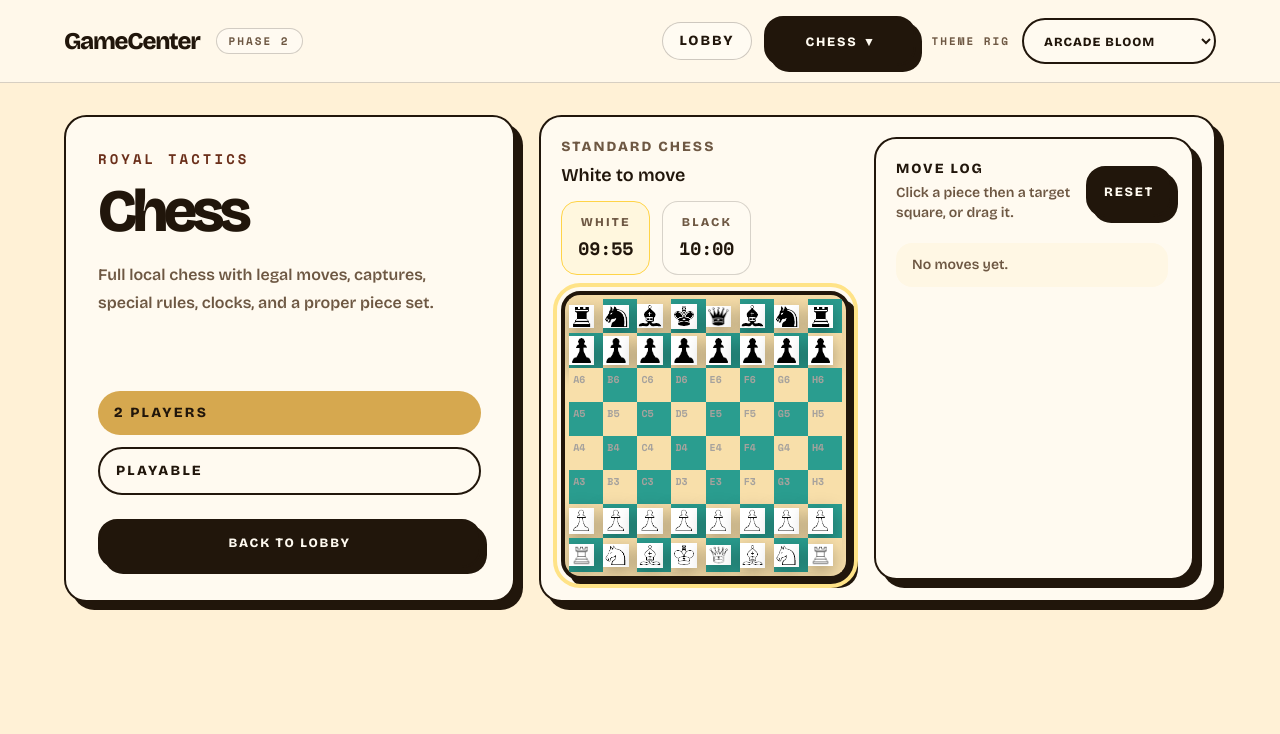
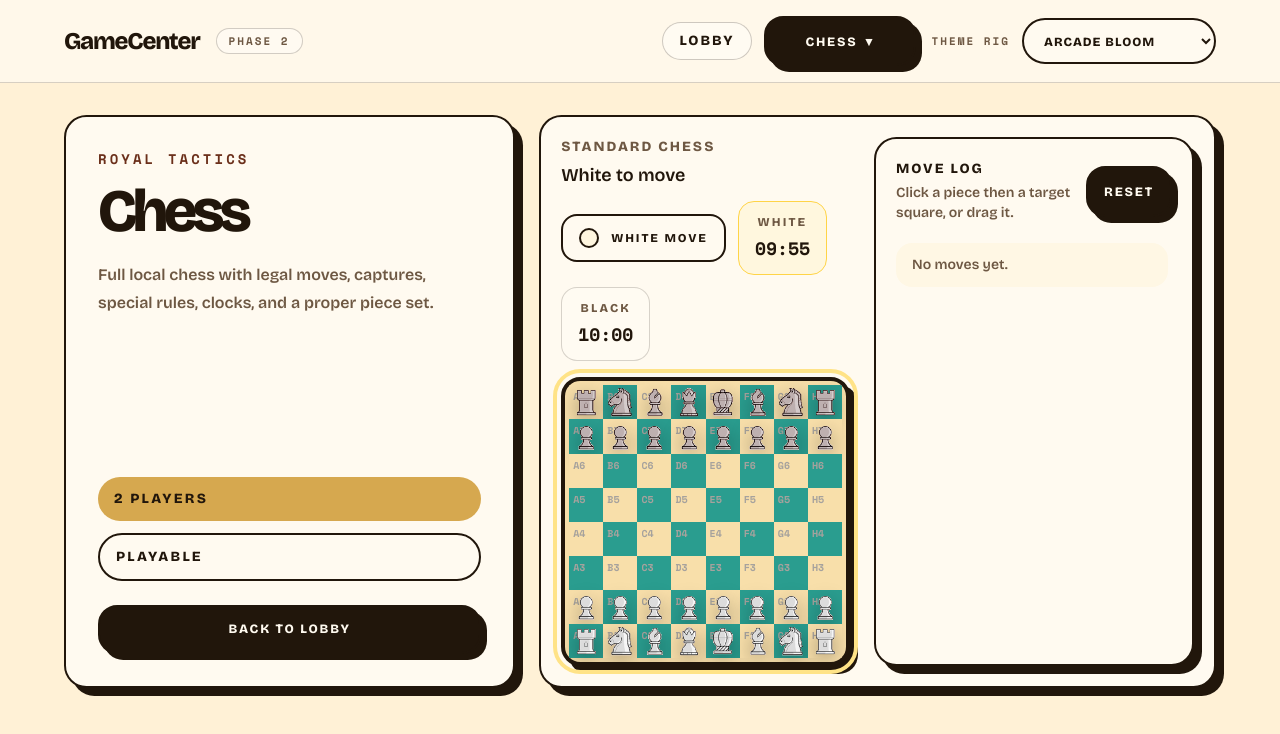
Before and after one commit to tychesama/game-center, a Next.js app: page /chess in a window 1280 px wide. Shown: the top 734 px of the page. Built offline with nearby package versions, Linux system fonts and the light colour scheme.

Commit message:
fix: polish game piece interactions

```diff
--- a/src/components/checkers-game.tsx
+++ b/src/components/checkers-game.tsx
@@ -23,6 +23,7 @@ export function CheckersGame() {
   const [state, setState] = useState(createInitialCheckersState);
   const [timers, setTimers] = useState(initialTimers);
   const [dragSource, setDragSource] = useState<number | null>(null);
+  const [feedback, setFeedback] = useState<string | null>(null);
   const [tick, setTick] = useState(0);
 
   useEffect(() => {
@@ -53,13 +54,26 @@ export function CheckersGame() {
     return () => window.clearInterval(interval);
   }, [state.turn, state.status.type, tick]);
 
+  useEffect(() => {
+    if (!feedback) {
+      return;
+    }
+
+    const timeout = window.setTimeout(() => setFeedback(null), 1800);
+    return () => window.clearTimeout(timeout);
+  }, [feedback]);
+
   function selectOrMove(index: number) {
     if (state.status.type !== "active") {
       return;
     }
 
     if (state.selected !== null) {
+      const before = state;
       setState((current) => tryCheckersMove(current, current.selected as number, index));
+      if (!before.legalMoves.some((move) => move.from === before.selected && move.to === index)) {
+        setFeedback("Illegal move.");
+      }
       setTick((value) => value + 1);
       return;
     }
@@ -70,7 +84,11 @@ export function CheckersGame() {
         selected: index,
         status: { type: "active", message: labelForColor(current.turn) + " piece selected" },
       }));
+      return;
     }
+
+    const piece = state.board[index];
+    setFeedback(piece ? "Wrong piece. It is " + labelForColor(state.turn) + " to move." : "No piece selected.");
   }
 
   function reset() {
@@ -80,7 +98,8 @@ export function CheckersGame() {
   }
 
   return (
-    <div className="grid w-full gap-6 xl:grid-cols-[minmax(0,1fr)_20rem]">
+    <div className="relative grid w-full gap-6 xl:grid-cols-[minmax(0,1fr)_20rem]">
+      <MoveFeedback message={feedback} />
       <section className="space-y-4">
         <div className="flex flex-wrap items-center justify-between gap-3">
           <div>
@@ -89,13 +108,14 @@ export function CheckersGame() {
             </p>
             <p className="mt-1 text-lg font-semibold">{state.status.message}</p>
           </div>
-          <div className="flex gap-3">
+          <div className="flex flex-wrap items-center gap-3">
+            <TurnBadge side={state.turn} />
             <TimerCard label="Red" active={state.turn === "red" && state.status.type === "active"} seconds={timers.red} />
             <TimerCard label="Black" active={state.turn === "black" && state.status.type === "active"} seconds={timers.black} />
           </div>
         </div>
 
-        <div className="gc-board grid aspect-square grid-cols-8 overflow-hidden border-4 border-[var(--gc-ink)] bg-[var(--gc-board-light)] p-1 [box-shadow:var(--gc-board-shadow)]">
+        <div className={["gc-board grid aspect-square grid-cols-8 overflow-hidden border-4 border-[var(--gc-ink)] bg-[var(--gc-board-light)] p-1 [box-shadow:var(--gc-board-shadow)]", dragSource !== null ? "cursor-none" : ""].join(" ")}>
           {state.board.map((piece, index) => {
             const row = Math.floor(index / 8);
             const col = index % 8;
@@ -134,17 +154,19 @@ export function CheckersGame() {
                 {piece ? (
                   <span
                     draggable={piece.color === state.turn && state.status.type === "active"}
-                    onDragStart={(event) => {
-                      event.dataTransfer.setData("text/plain", String(index));
-                      setDragSource(index);
-                    }}
+                  onDragStart={(event) => {
+                    event.dataTransfer.setData("text/plain", String(index));
+                    event.dataTransfer.effectAllowed = "move";
+                    event.dataTransfer.setDragImage(createEmptyDragImage(), 0, 0);
+                    setDragSource(index);
+                  }}
                     onDragEnd={() => setDragSource(null)}
                     className={[
                       "gc-piece flex h-[72%] w-[72%] items-center justify-center border-2 border-[var(--gc-ink)] text-xl font-black shadow-[0_8px_18px_rgba(0,0,0,0.18)]",
                       piece.color === "red"
                         ? "bg-[var(--gc-piece-dark)] text-[var(--gc-piece-light)]"
                         : "bg-[var(--gc-piece-light)] text-[var(--gc-piece-dark)]",
-                      dragSource === index ? "scale-110 cursor-grab" : "cursor-grab",
+                      dragSource === index ? "opacity-0 cursor-none" : "cursor-grab",
                     ].join(" ")}
                   >
                     {piece.king ? "K" : ""}
@@ -214,3 +236,38 @@ function formatSeconds(totalSeconds: number) {
 function labelForColor(color: CheckersColor) {
   return color === "red" ? "Red" : "Black";
 }
+
+function createEmptyDragImage() {
+  const image = document.createElement("canvas");
+  image.width = 1;
+  image.height = 1;
+  return image;
+}
+
+function MoveFeedback({ message }: { message: string | null }) {
+  if (!message) {
+    return null;
+  }
+
+  return (
+    <div className="pointer-events-none absolute left-1/2 top-4 z-20 -translate-x-1/2 rounded-2xl border-2 border-[var(--gc-ink)] bg-[var(--gc-surface)] px-5 py-3 text-sm font-black uppercase tracking-[0.12em] text-[var(--gc-ink)] shadow-[var(--gc-card-shadow)]">
+      {message}
+    </div>
+  );
+}
+
+function TurnBadge({ side }: { side: CheckersColor }) {
+  return (
+    <div className="flex items-center gap-3 rounded-2xl border-2 border-[var(--gc-ink)] bg-[var(--gc-surface)] px-4 py-3">
+      <span
+        className={[
+          "h-5 w-5 rounded-full border-2 border-[var(--gc-ink)]",
+          side === "red" ? "bg-[var(--gc-piece-dark)]" : "bg-[var(--gc-piece-light)]",
+        ].join(" ")}
+      />
+      <span className="text-xs font-black uppercase tracking-[0.16em]">
+        {labelForColor(side)} move
+      </span>
+    </div>
+  );
+}
--- a/src/components/chess-game.tsx
+++ b/src/components/chess-game.tsx
@@ -37,12 +37,22 @@ export function ChessGame() {
   const [timers, setTimers] = useState<Timers>(initialTimers);
   const [history, setHistory] = useState<string[]>([]);
   const [dragSource, setDragSource] = useState<Square | null>(null);
+  const [feedback, setFeedback] = useState<string | null>(null);
   const [moveCount, setMoveCount] = useState(0);
 
   const game = useMemo(() => new Chess(fen), [fen]);
   const board = game.board();
   const turn = game.turn() === "w" ? "white" : "black";
   const pieceSet = getActiveChessPieceSet();
+
+  useEffect(() => {
+    if (!feedback) {
+      return;
+    }
+
+    const timeout = window.setTimeout(() => setFeedback(null), 1800);
+    return () => window.clearTimeout(timeout);
+  }, [feedback]);
 
   useEffect(() => {
     if (status.type !== "active") {
@@ -83,6 +93,7 @@ export function ChessGame() {
     if (!piece || piece.color !== game.turn()) {
       setSelected(null);
       setLegalTargets([]);
+      setFeedback(piece ? "Wrong color. It is " + turn + " to move." : "No piece selected.");
       return;
     }
 
@@ -96,6 +107,7 @@ export function ChessGame() {
     const move = next.move({ from, to, promotion: "q" });
     if (!move) {
       setStatus({ type: "active", message: "Illegal move" });
+      setFeedback("Illegal move.");
       setSelected(null);
       setLegalTargets([]);
       return;
@@ -120,7 +132,8 @@ export function ChessGame() {
   }
 
   return (
-    <div className="grid w-full gap-6 xl:grid-cols-[minmax(0,1fr)_20rem]">
+    <div className="relative grid w-full gap-6 xl:grid-cols-[minmax(0,1fr)_20rem]">
+      <MoveFeedback message={feedback} />
       <section className="space-y-4">
         <div className="flex flex-wrap items-center justify-between gap-3">
           <div>
@@ -129,13 +142,14 @@ export function ChessGame() {
             </p>
             <p className="mt-1 text-lg font-semibold">{status.message}</p>
           </div>
-          <div className="flex gap-3">
+          <div className="flex flex-wrap items-center gap-3">
+            <TurnBadge side={turn} />
             <TimerCard label="White" active={turn === "white" && status.type === "active"} seconds={timers.white} />
             <TimerCard label="Black" active={turn === "black" && status.type === "active"} seconds={timers.black} />
           </div>
         </div>
 
-        <div className="gc-board grid aspect-square grid-cols-8 overflow-hidden border-4 border-[var(--gc-ink)] bg-[var(--gc-board-light)] p-1 [box-shadow:var(--gc-board-shadow)]">
+        <div className={["gc-board grid aspect-square grid-cols-8 overflow-hidden border-4 border-[var(--gc-ink)] bg-[var(--gc-board-light)] p-1 [box-shadow:var(--gc-board-shadow)]", dragSource ? "cursor-none" : ""].join(" ")}>
           {board.flatMap((row, rowIndex) =>
             row.map((piece, colIndex) => {
               const square = (String.fromCharCode(97 + colIndex) + String(8 - rowIndex)) as Square;
@@ -170,19 +184,24 @@ export function ChessGame() {
                   {piece ? (
                     <span
                       draggable={status.type === "active" && piece.color === game.turn()}
-                      onDragStart={(event) => {
-                        event.dataTransfer.setData("text/plain", square);
-                        setDragSource(square);
-                      }}
-                      onDragEnd={() => setDragSource(null)}
-                      className={dragSource === square ? "scale-110 cursor-grab" : "cursor-grab"}
+                  onDragStart={(event) => {
+                    event.dataTransfer.setData("text/plain", square);
+                    event.dataTransfer.effectAllowed = "move";
+                    event.dataTransfer.setDragImage(createEmptyDragImage(), 0, 0);
+                    setDragSource(square);
+                  }}
+                  onDragEnd={() => setDragSource(null)}
+                      className={[
+                        "flex h-full w-full items-center justify-center",
+                        dragSource === square ? "opacity-0 cursor-none" : "cursor-grab",
+                      ].join(" ")}
                     >
                       <Image
                         src={resolveChessPieceAsset(pieceSet, piece.color, piece.type)}
                         alt={(piece.color === "w" ? "White " : "Black ") + pieceNameMap[piece.type]}
-                        width={72}
-                        height={72}
-                        className="h-[74%] w-[74%] object-contain drop-shadow-[0_6px_10px_rgba(0,0,0,0.35)]"
+                        width={96}
+                        height={96}
+                        className="block h-[88%] w-[88%] object-contain object-center drop-shadow-[0_6px_10px_rgba(0,0,0,0.35)] [image-rendering:auto]"
                         priority={rowIndex < 2 || rowIndex > 5}
                       />
                     </span>
@@ -271,10 +290,9 @@ function resolveChessPieceAsset(
   color: "w" | "b",
   type: keyof typeof pieceNameMap,
 ) {
-  const side = color === "w" ? "white" : "black";
-
   if (pieceSet === "arcade") {
-    return "/assets/chess/set-arcade/chess_piece_2_" + side + "_" + pieceNameMap[type] + ".png";
+    const sideKey = color === "w" ? "w" : "b";
+    return "/assets/chess/classic/" + sideKey + type + ".png";
   }
 
   const suffix = pieceSet === "midnight" ? "2" : "3";
@@ -292,6 +310,41 @@ function resolveChessPieceAsset(
               : "king";
   const sideKey = color === "w" ? "W" : "B";
   return "/assets/chess/set-" + pieceSet + "/" + pieceKey + sideKey + suffix + ".png";
+}
+
+function createEmptyDragImage() {
+  const image = document.createElement("canvas");
+  image.width = 1;
+  image.height = 1;
+  return image;
+}
+
+function MoveFeedback({ message }: { message: string | null }) {
+  if (!message) {
+    return null;
+  }
+
+  return (
+    <div className="pointer-events-none absolute left-1/2 top-4 z-20 -translate-x-1/2 rounded-2xl border-2 border-[var(--gc-ink)] bg-[var(--gc-surface)] px-5 py-3 text-sm font-black uppercase tracking-[0.12em] text-[var(--gc-ink)] shadow-[var(--gc-card-shadow)]">
+      {message}
+    </div>
+  );
+}
+
+function TurnBadge({ side }: { side: "white" | "black" }) {
+  return (
+    <div className="flex items-center gap-3 rounded-2xl border-2 border-[var(--gc-ink)] bg-[var(--gc-surface)] px-4 py-3">
+      <span
+        className={[
+          "h-5 w-5 rounded-full border-2 border-[var(--gc-ink)]",
+          side === "white" ? "bg-[var(--gc-piece-light)]" : "bg-[var(--gc-piece-dark)]",
+        ].join(" ")}
+      />
+      <span className="text-xs font-black uppercase tracking-[0.16em]">
+        {side} move
+      </span>
+    </div>
+  );
 }
 
 function TimerCard(props: { label: string; seconds: number; active: boolean }) {
```
